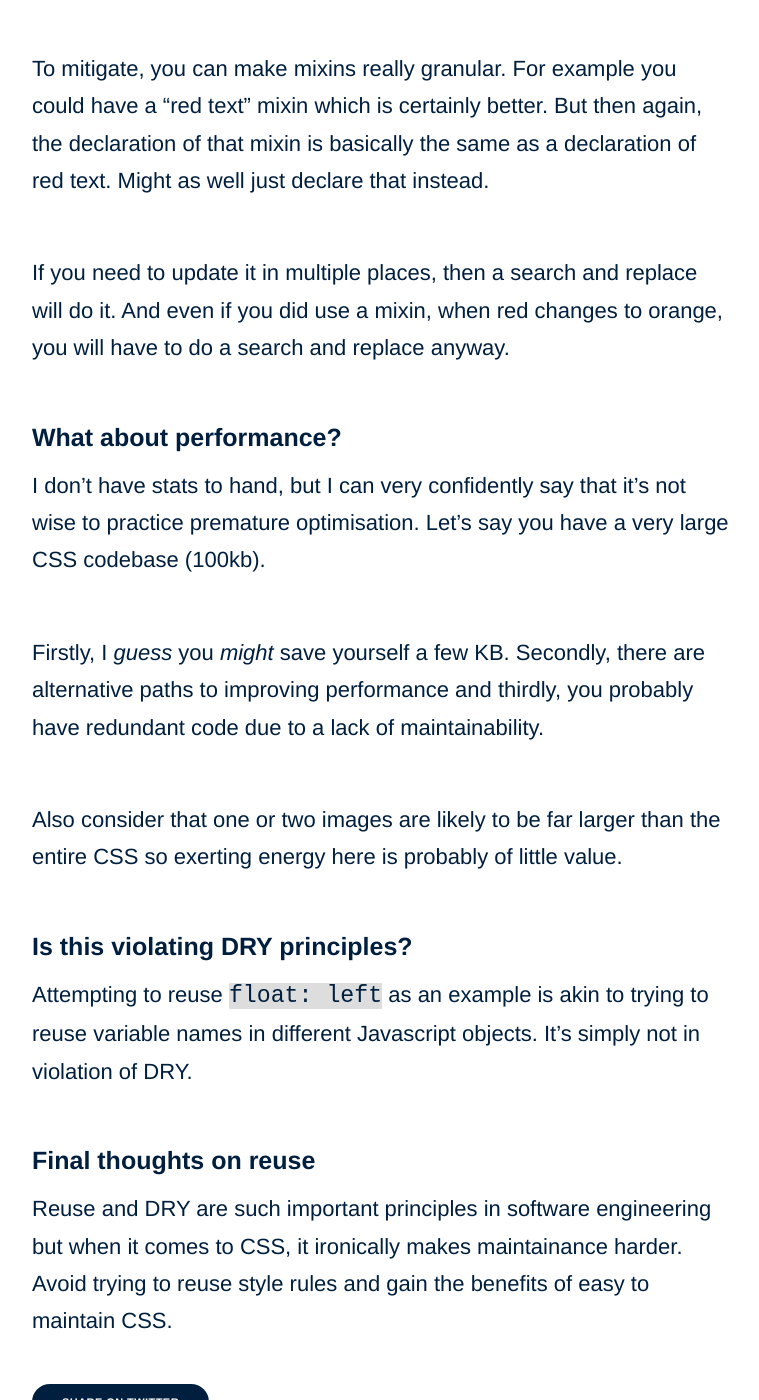
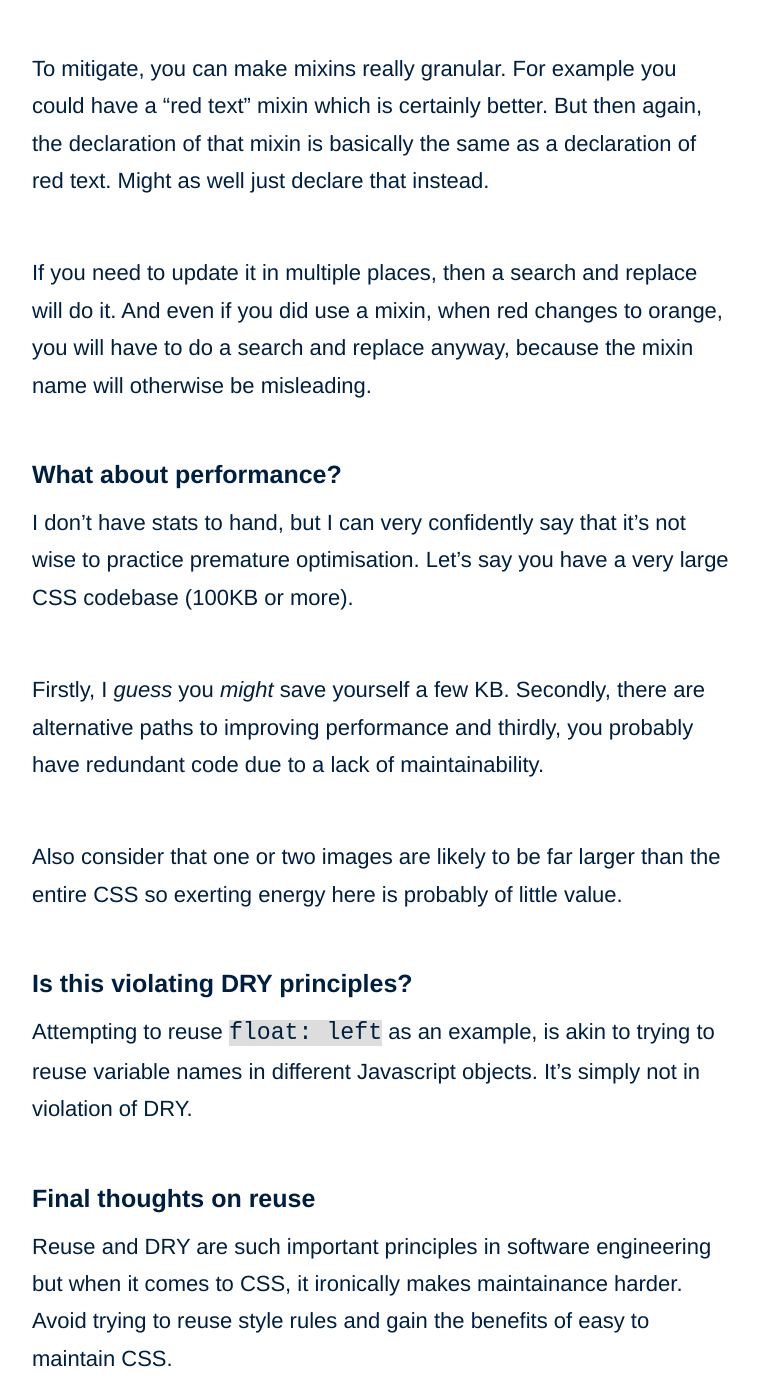
Before and after one commit to adamsilver/maintainablecss.com-jekyll, a Jekyll site: the page built from _chapters/03-reuse.md, in a window 1280 px wide and 1400 px high, scrolled down 5015 px. Shown: the whole window, without its empty margins (258-1017 px from the left). Built offline with Jekyll 4.4.1, drawn with Linux system fonts in a browser that asks for light colours; some of the changed text lies outside the part shown.

Commit message:
text updtes

```diff
--- a/_chapters/03-reuse.md
+++ b/_chapters/03-reuse.md
@@ -28,7 +28,7 @@ When debugging an element, there will be several applicable CSS selectors playin
 
 ## Because granular styles aren't worth bothering with.
 
-If you're going to do `<div class="red">` you may as will do `<div style="color: red"` which is more explicit anyway. But we don't want to do this because we don't want to mix concerns!
+If you're going to do `<div class="red">` you may as will do `<div style="color: red"` which is more explicit anyway. But we don't want to do this because we don't want to mix concerns.
 
 ## Because styles change based on breakpoints.
 
@@ -96,11 +96,11 @@ Also, mixins can become very complicated with lots of params, conditionality and
 
 To mitigate, you can make mixins really granular. For example you could have a "red text" mixin which is certainly better. But then again, the declaration of that mixin is basically the same as a declaration of red text. Might as well just declare that instead.
 
-If you need to update it in multiple places, then a search and replace will do it. And even if you did use a mixin, when red changes to orange, you will have to do a search and replace anyway.
+If you need to update it in multiple places, then a search and replace will do it. And even if you did use a mixin, when red changes to orange, you will have to do a search and replace anyway, because the mixin name will otherwise be misleading.
 
 ## What about performance?
 
-I don't have stats to hand, but I can very confidently say that it's not wise to practice premature optimisation. Let's say you have a very large CSS codebase (100kb).
+I don't have stats to hand, but I can very confidently say that it's not wise to practice premature optimisation. Let's say you have a very large CSS codebase (100KB or more).
 
 Firstly, I *guess* you *might* save yourself a few KB. Secondly, there are alternative paths to improving performance and thirdly, you probably have redundant code due to a lack of maintainability.
 
@@ -108,7 +108,7 @@ Also consider that one or two images are likely to be far larger than the entire
 
 ## Is this violating DRY principles?
 
-Attempting to reuse `float: left` as an example is akin to trying to reuse variable names in different Javascript objects. It's simply not in violation of DRY.
+Attempting to reuse `float: left` as an example, is akin to trying to reuse variable names in different Javascript objects. It's simply not in violation of DRY.
 
 ## Final thoughts on reuse
 
```
Also changed, not shown: _chapters/02-semantics.md (+2 -2 lines).
